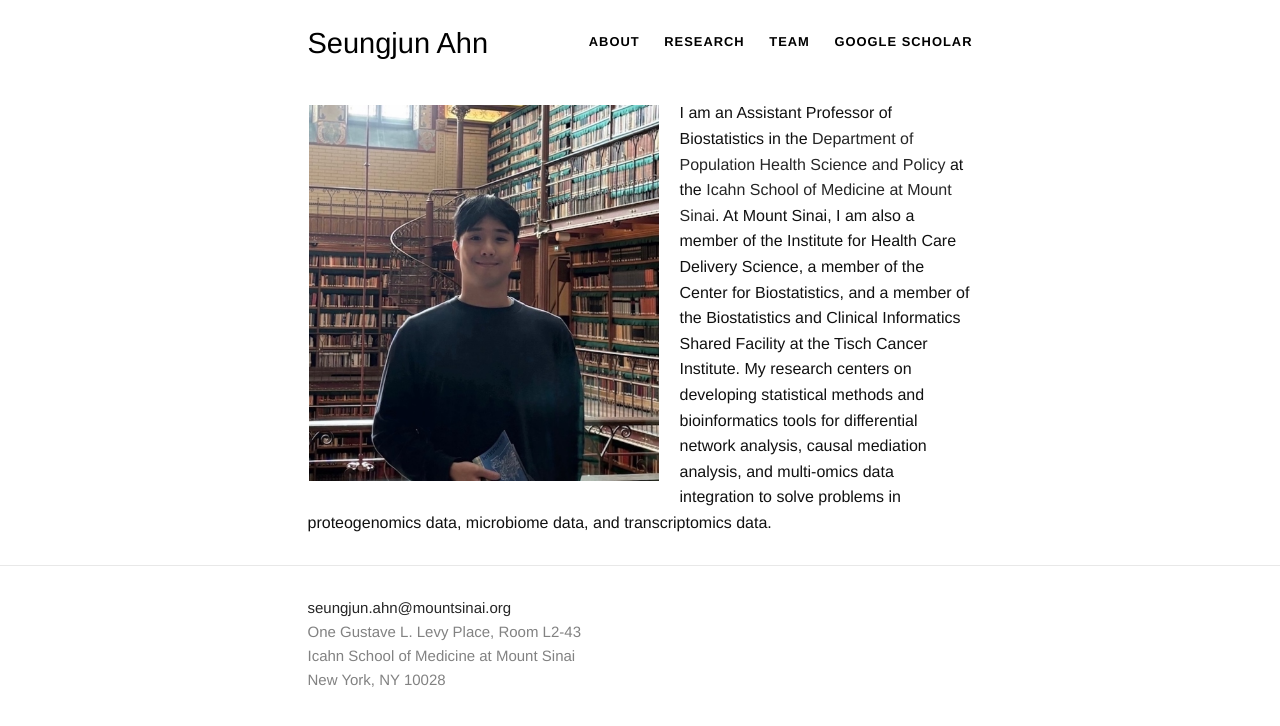
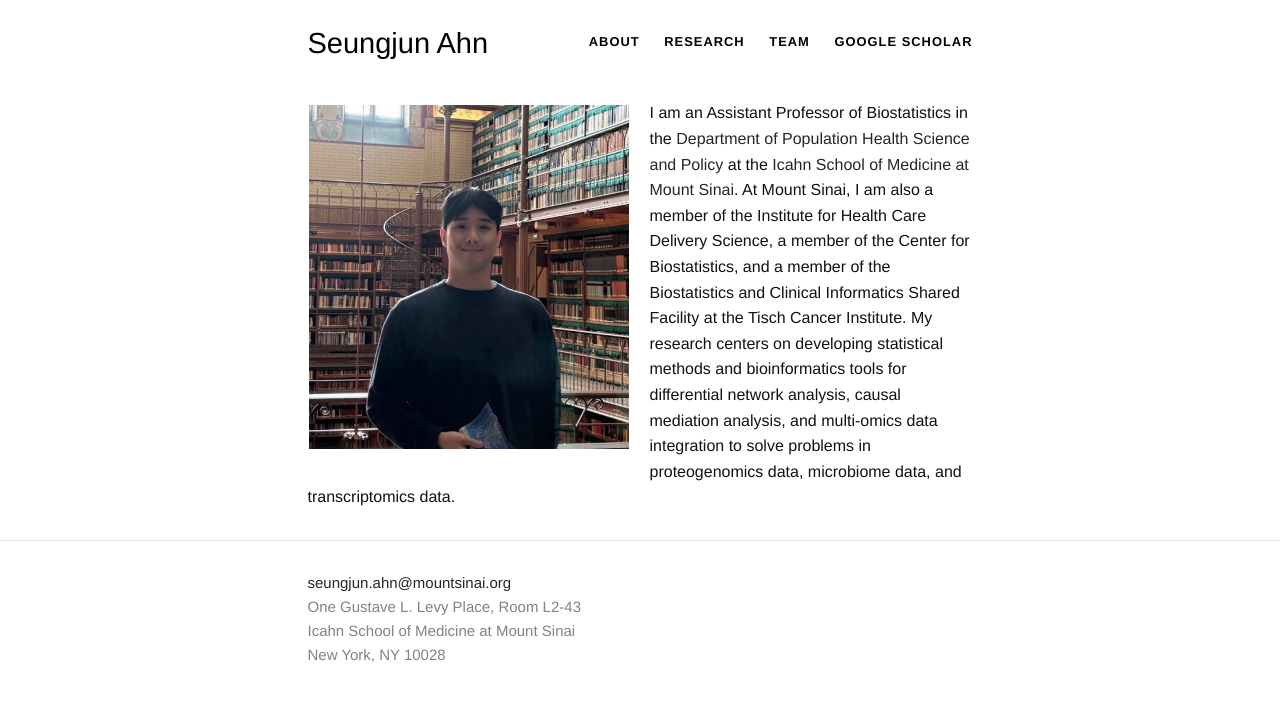
Before and after one commit to sjahnn/sjahnn.github.io, a Jekyll site: the page built from index.html, in a window 1280 px wide. Shown: the top 726 px of the page. Built offline with Jekyll 4.4.1, drawn with Linux system fonts in a browser that asks for light colours.

Commit message:
Update index.html

```diff
--- a/index.html
+++ b/index.html
@@ -14,7 +14,7 @@
 
 
 <div class="default">
- <dl class="wp-caption alignleft" style="max-width: 350px">
+ <dl class="wp-caption alignleft" style="max-width: 320px">
 <dt><a href=""><img class="" src="/images/SAhn_Rijks.JPG" alt="" /></a>
 	<img padding: 6px;></dt>
 <dd></dd>
```
